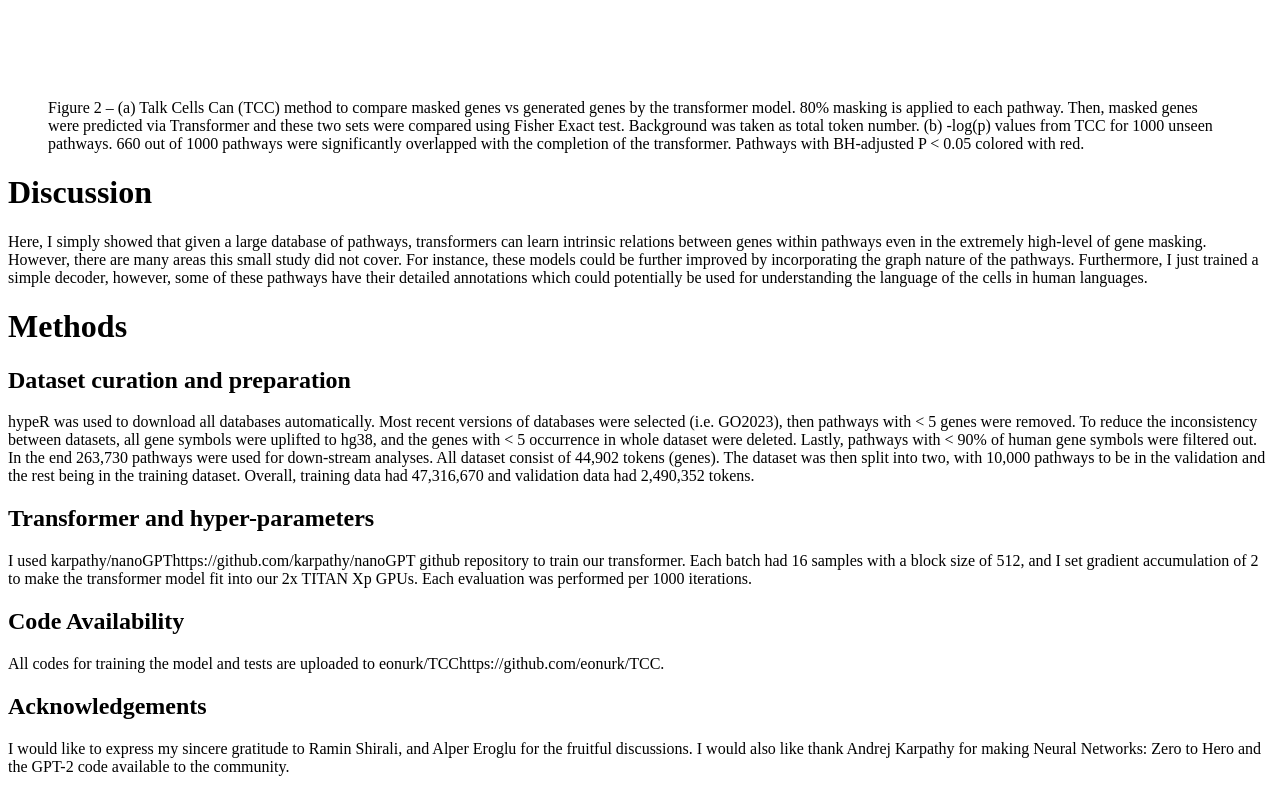
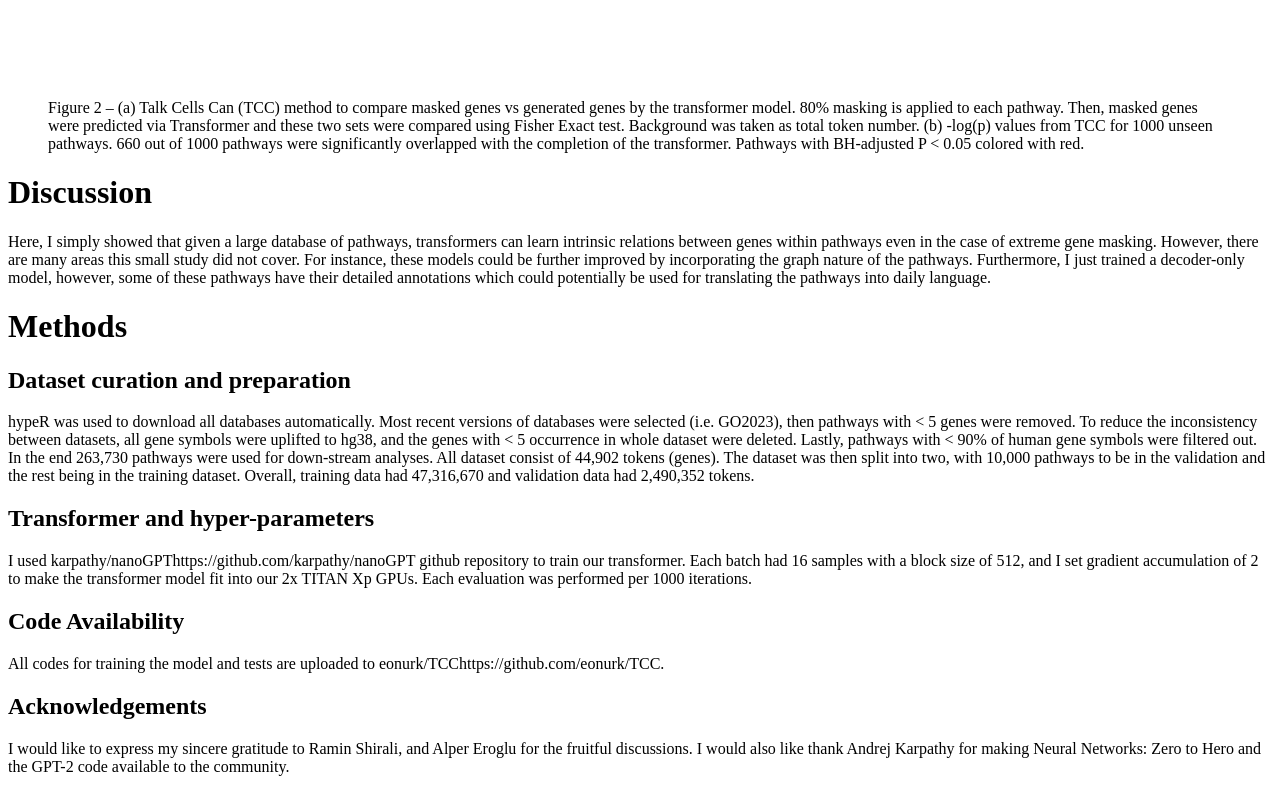
Before and after one commit to eonurk/TCC, a plain HTML site: page docs/index.html in a window 1280 px wide. Shown: the part 3390-4182 px from the top of the page. Drawn offline with Linux system fonts and the light colour scheme; a script that the page names is missing.

Commit message:
Readme update serious lol

```diff
--- a/docs/index.html
+++ b/docs/index.html
@@ -100,9 +100,9 @@ document.addEventListener('DOMContentLoaded', (event) => {
     <h1>Discussion</h1>
 
     <p>
-        Here, I simply showed that given a large database of pathways, transformers can learn intrinsic relations between genes within pathways even in the extremely high-level of gene masking.
+        Here, I simply showed that given a large database of pathways, transformers can learn intrinsic relations between genes within pathways even in the case of extreme gene masking.
         However, there are many areas this small study did not cover. For instance, these models could be further improved by incorporating the graph nature of the pathways.
-        Furthermore, I just trained a simple decoder, however, some of these pathways have their detailed annotations which could potentially be used for understanding the language of the cells in human languages.
+        Furthermore, I just trained a decoder-only model, however, some of these pathways have their detailed annotations which could potentially be used for translating the pathways into daily language.
     </p>
 
     <h1>Methods</h1>
```
Also changed, not shown: 1 other file.
